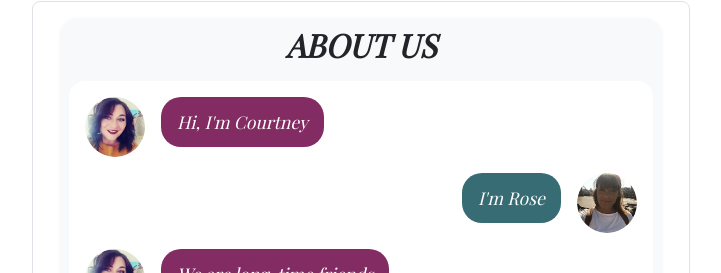
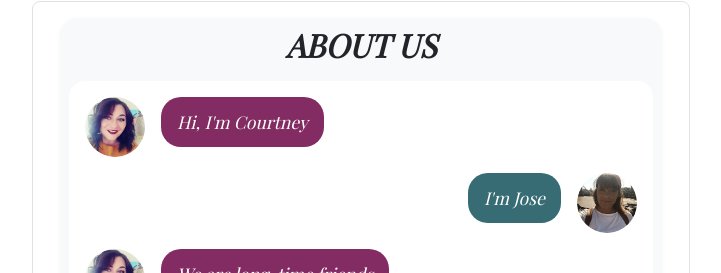
Before and after one commit to ivangoudyrev/FictionFixation, a React (Vite) app in the folder front-end/: page / in a window 1280 px wide. Shown: the part 2099-2372 px from the top of the page, without its empty margins (279-1000 px from the left). Built offline with nearby package versions, Linux system fonts and the light colour scheme.

Commit message:
updated Jose

```diff
--- a/front-end/src/components/AboutUs.jsx
+++ b/front-end/src/components/AboutUs.jsx
@@ -10,7 +10,7 @@ function AboutUs() {
         <h2 className="text-center text-uppercase fw-bold mb-3">About Us</h2>
         <div className="bg-white rounded-4 p-3">
           <Message sender="Courtney" text="Hi, I'm Courtney"/>
-          <Message sender="Rose" text="I'm Rose"/>
+          <Message sender="Rose" text="I'm Jose"/>
           <Message sender="Courtney" text="We are long-time friends"/>
           <Message sender="Rose" text="And life-long bookworms"/>
           <Message sender="Courtney" text="We haven't always read the same types of books..."/>
```
